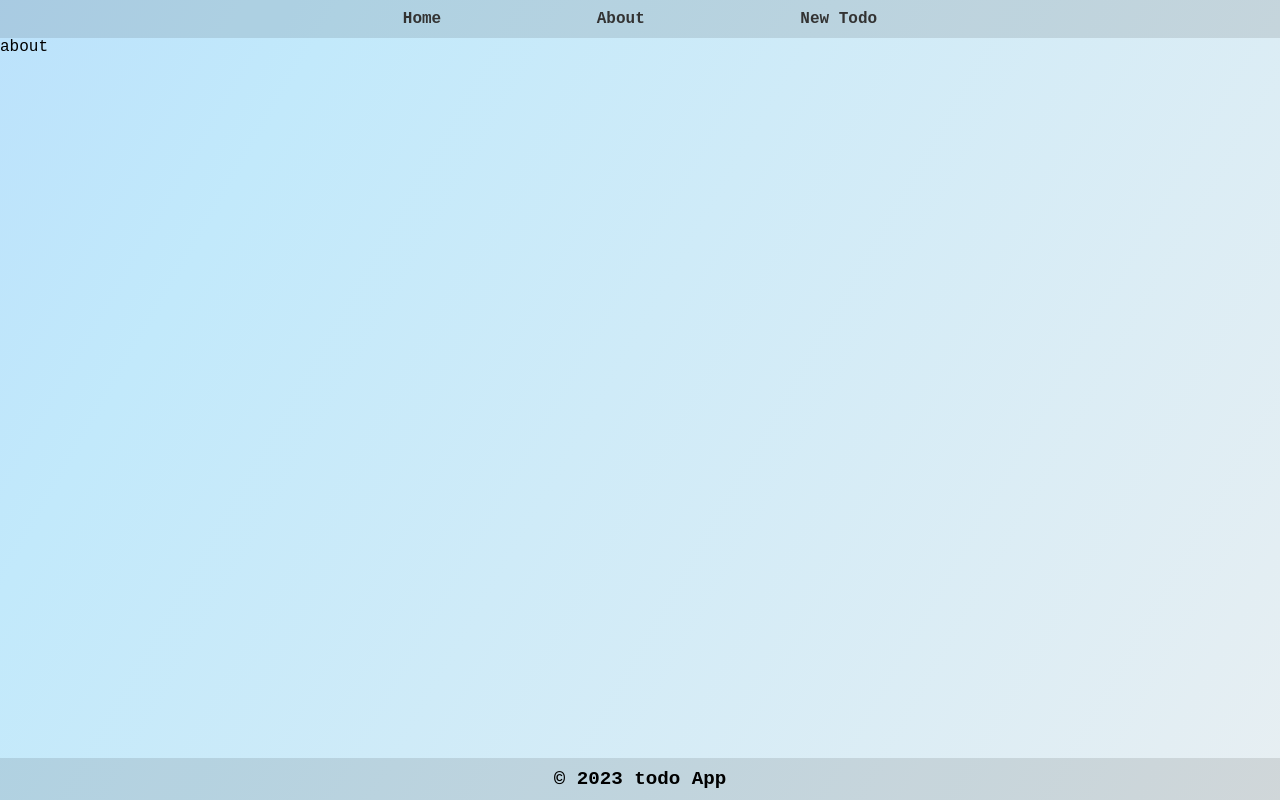
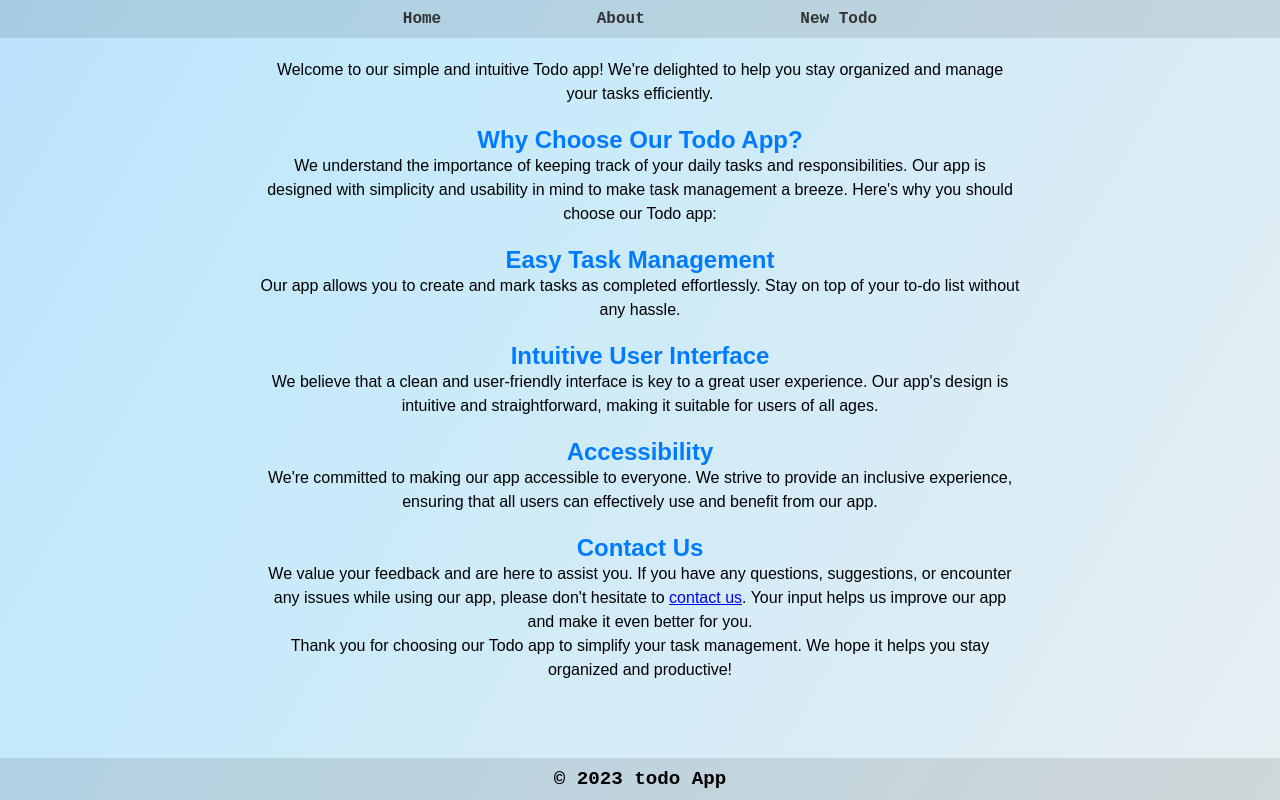
Before and after one commit to msandrea712/todo-frontend, a React (Create React App) app: page /about in a window 1280 px wide. Built offline with nearby package versions, Linux system fonts and the light colour scheme; a web font is replaced by a local one.

Commit message:
added css to about page

```diff
--- a/src/pages/About.js
+++ b/src/pages/About.js
@@ -1,14 +1,60 @@
 import React from 'react'
 import RootLayout from '../layouts/RootLayout'
-
+import "../styles/about.css"
 function About() {
   return (
     <RootLayout>
-      <main>
-        about
+      <main className='about-main'>
+        <p>
+          {" "}
+          Welcome to our simple and intuitive Todo app! We're delighted to help
+          you stay organized and manage your tasks efficiently.{" "}
+        </p>{" "}
+        <h2 className="about-subtitle">Why Choose Our Todo App?</h2>{" "}
+        <p>
+          {" "}
+          We understand the importance of keeping track of your daily tasks and
+          responsibilities. Our app is designed with simplicity and usability in
+          mind to make task management a breeze. Here's why you should choose
+          our Todo app:{" "}
+        </p>{" "}
+        <h3 className="about-subtitle">Easy Task Management</h3>{" "}
+        <p>
+          {" "}
+          Our app allows you to create and mark tasks as completed effortlessly.
+          Stay on top of your to-do list without any hassle.{" "}
+        </p>{" "}
+        <h3 className="about-subtitle">Intuitive User Interface</h3>{" "}
+        <p>
+          {" "}
+          We believe that a clean and user-friendly interface is key to a great
+          user experience. Our app's design is intuitive and straightforward,
+          making it suitable for users of all ages.{" "}
+        </p>{" "}
+        <h3 className="about-subtitle">Accessibility</h3>{" "}
+        <p>
+          {" "}
+          We're committed to making our app accessible to everyone. We strive to
+          provide an inclusive experience, ensuring that all users can
+          effectively use and benefit from our app.{" "}
+        </p>{" "}
+        <h2 className="about-subtitle">Contact Us</h2>{" "}
+        <p>
+          {" "}
+          We value your feedback and are here to assist you. If you have any
+          questions, suggestions, or encounter any issues while using our app,
+          please don't hesitate to{" "}
+          <a href="mailto:contact@example.com">contact us</a>. Your input helps
+          us improve our app and make it even better for you.{" "}
+        </p>{" "}
+        <p>
+          {" "}
+          Thank you for choosing our Todo app to simplify your task management.
+          We hope it helps you stay organized and productive!{" "}
+        </p>
       </main>
     </RootLayout>
-  )
+  );
 }
 
 export default About
--- /dev/null
+++ b/src/styles/about.css
@@ -0,0 +1,18 @@
+.about-main {
+    max-width: 800px;
+    margin: 0 auto;
+    padding: 20px;
+    text-align: center;
+    font-family: Arial, sans-serif;
+}
+
+.about-subtitle {
+    font-size: 24px;
+    font-weight: bold;
+    color: #007bff;
+    margin-top: 20px;
+}
+
+.about-main p {
+    line-height: 1.5;
+}
```
